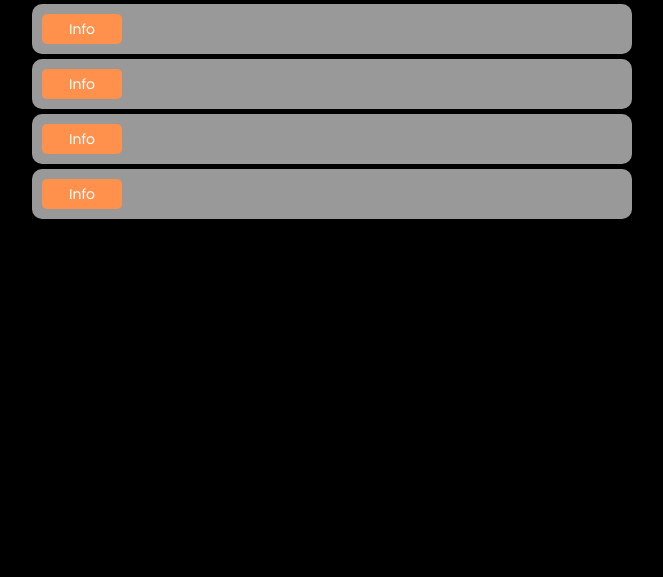
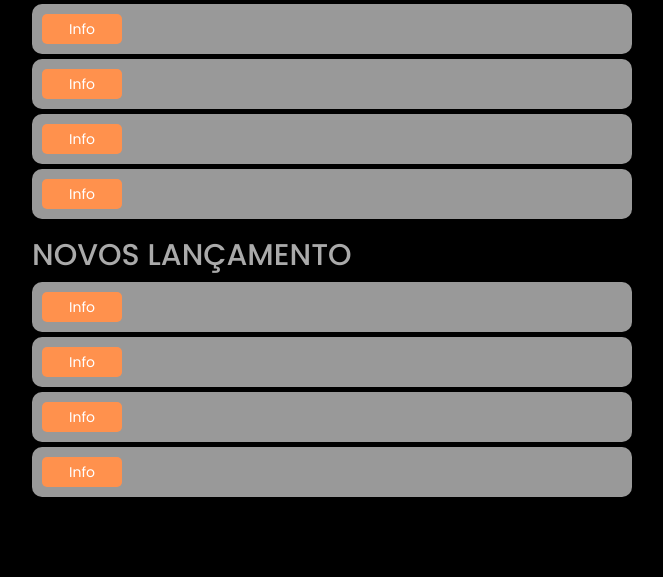
Before and after one commit to VascoMarmelo/MetodologiasSoftwareIPP, a Django app: page /perfil/ in a window 1280 px wide. Shown: the part 807-1384 px from the top of the page, without its empty margins (88-751 px from the left). Before the commit the page ends 1026 px from the top, so only its background shows below. Run offline with Django 4.2, Linux system fonts and the light colour scheme; some libraries are stand-ins or nearby versions; some web fonts are replaced.

Commit message:
Created New Releases

```diff
--- a/SpotifyWebPage/app/templates/app/profile_page.html
+++ b/SpotifyWebPage/app/templates/app/profile_page.html
@@ -328,6 +328,29 @@
                     </li>
                 </ul>
             </section>
+
+            <section class="section">
+                <h2>NOVOS LANÇAMENTO</h2>
+                <ul class="list">
+                    <li>
+                        {% verbatim %} {{userTracks.items[0].track.name}} {% endverbatim %}
+                        <button ng-click="trackBtn(userTracks.items[0].track.id)">Info</button>
+                    </li>
+                    <li>
+                        {% verbatim %} {{userTracks.items[1].track.name}} {% endverbatim %}
+                        <button ng-click="trackBtn(userTracks.items[1].track.id)">Info</button>
+                    </li>
+                    <li>
+                        {% verbatim %} {{userTracks.items[2].track.name}} {% endverbatim %}
+                        <button ng-click="trackBtn(userTracks.items[2].track.id)">Info</button>
+                    </li>
+                    <li>
+                        {% verbatim %} {{userTracks.items[3].track.name}} {% endverbatim %}
+                        <button ng-click="trackBtn(userTracks.items[3].track.id)">Info</button>
+                    </li>
+                </ul>
+            </section>
+
         </div>
 
         <div class="column2">
```
